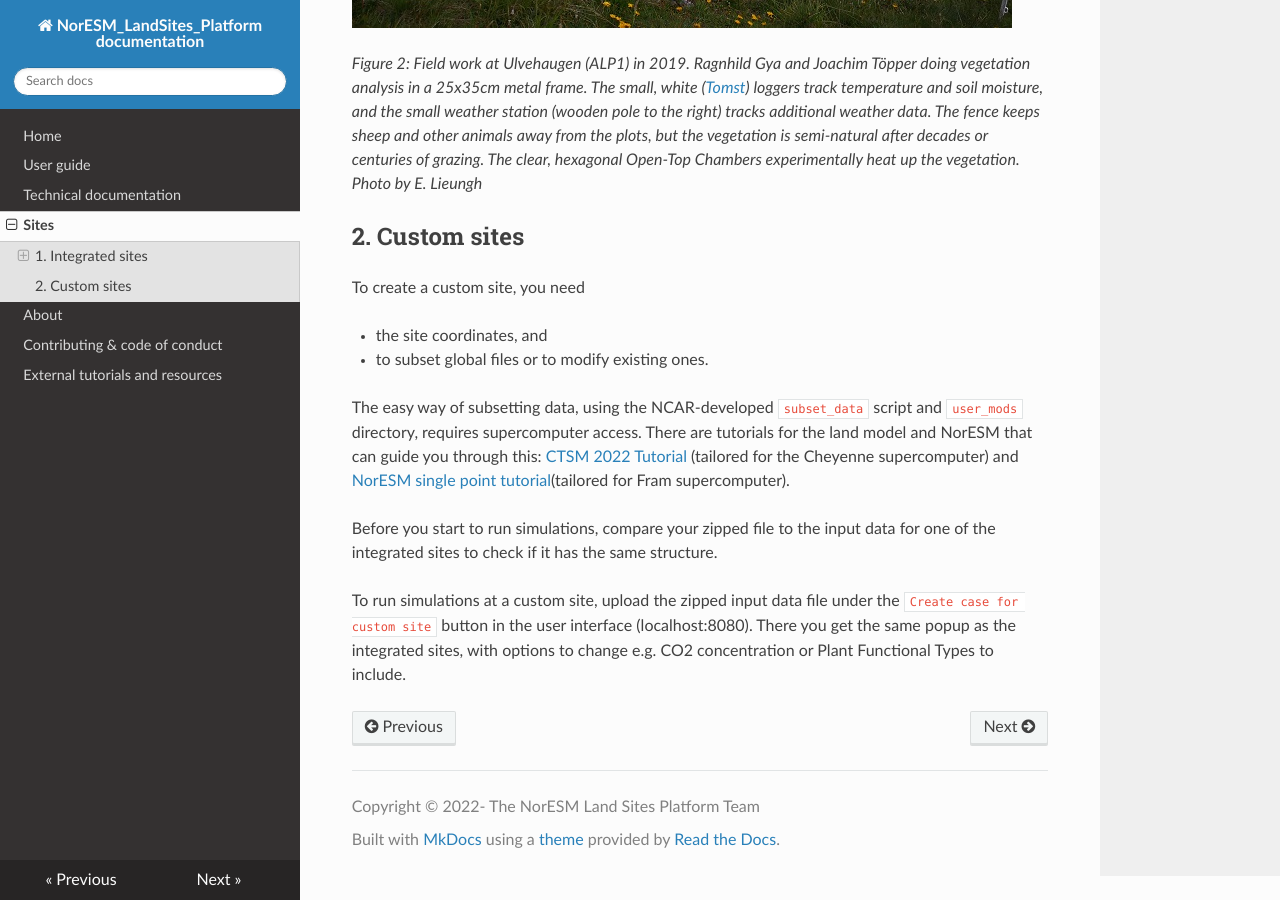
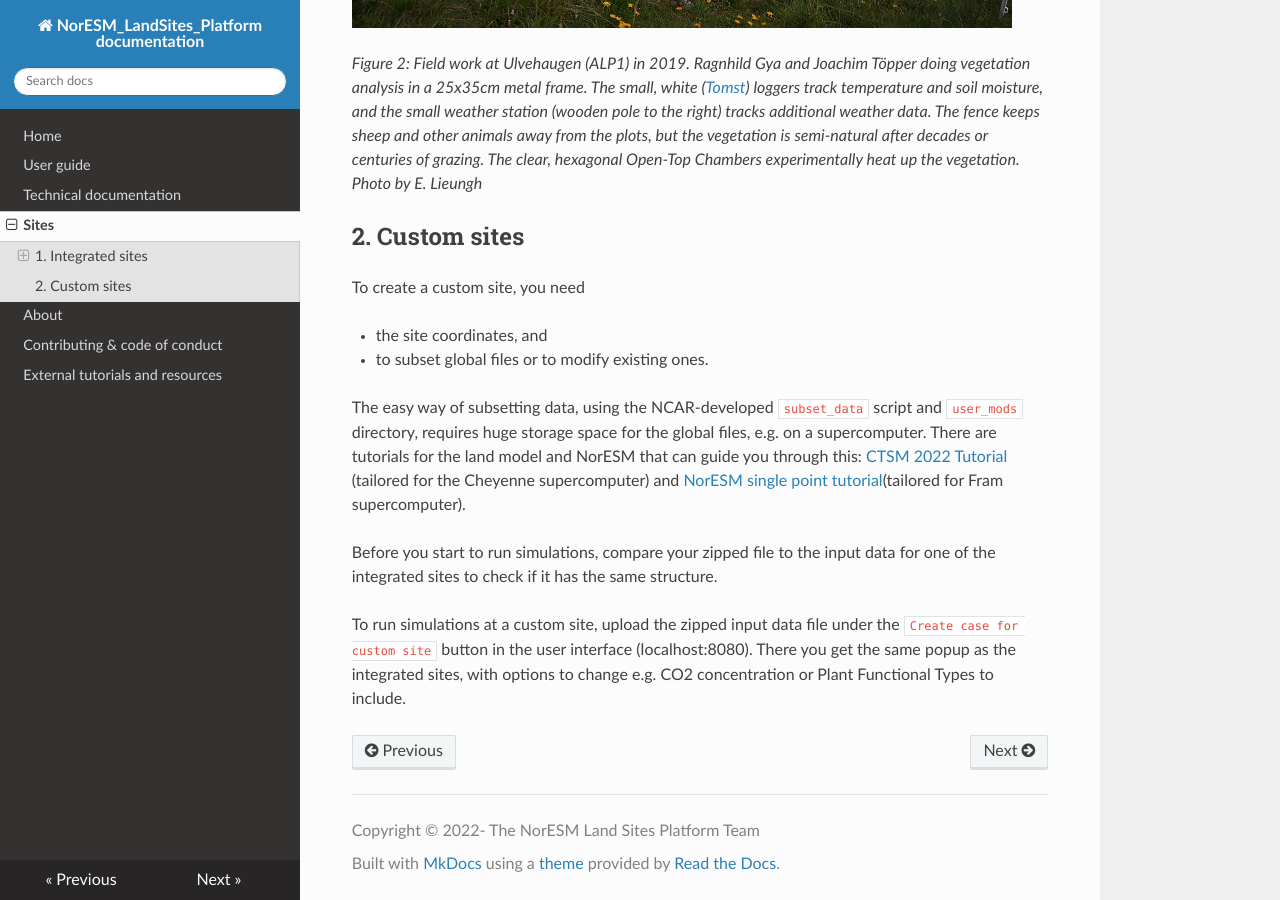
Before and after one commit to NorESMhub/noresm-land-sites-platform, an MkDocs documentation site: the page built from docs/land-sites.md, in a window 1280 px wide and 900 px high, scrolled down 6051 px. Built offline with MkDocs 1.6.1, drawn with Linux system fonts in a browser that asks for light colours; nearby versions of some CDN libraries.

Commit message:
Update docs/land-sites.md

```diff
--- a/docs/land-sites.md
+++ b/docs/land-sites.md
@@ -106,7 +106,7 @@ To create a custom site, you need
 - the site coordinates, and
 - to subset global files or to modify existing ones.
 
-The easy way of subsetting data, using the NCAR-developed `subset_data` script and `user_mods` directory, requires supercomputer access. There are tutorials for the land model and NorESM that can guide you through this: [CTSM 2022 Tutorial](https://github.com/NCAR/CTSM-Tutorial-2022/blob/main/notebooks/Day2a_GenericSinglePoint.ipynb) (tailored for the Cheyenne supercomputer) and [NorESM single point tutorial](https://metos-uio.github.io/CTSM-Norway-Documentation/quick-start-single-point/)(tailored for Fram supercomputer).
+The easy way of subsetting data, using the NCAR-developed `subset_data` script and `user_mods` directory, requires huge storage space for the global files, e.g. on a supercomputer. There are tutorials for the land model and NorESM that can guide you through this: [CTSM 2022 Tutorial](https://github.com/NCAR/CTSM-Tutorial-2022/blob/main/notebooks/Day2a_GenericSinglePoint.ipynb) (tailored for the Cheyenne supercomputer) and [NorESM single point tutorial](https://metos-uio.github.io/CTSM-Norway-Documentation/quick-start-single-point/)(tailored for Fram supercomputer).
 
 Before you start to run simulations, compare your zipped file to the input data for one of the integrated sites to check if it has the same structure.
 
```
